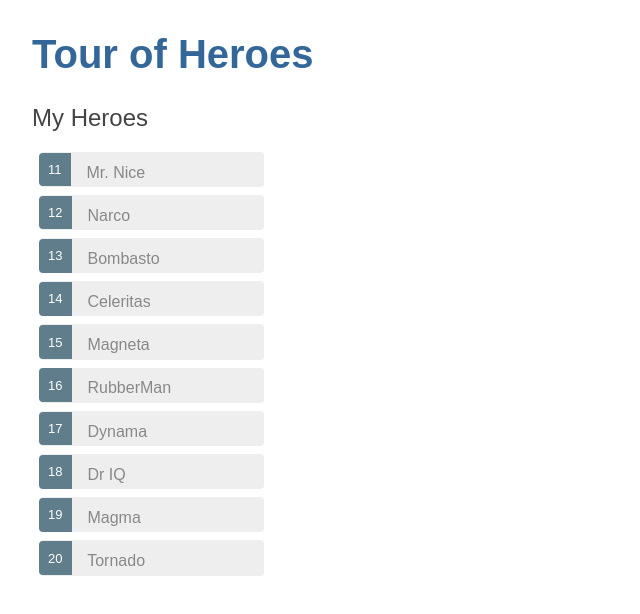
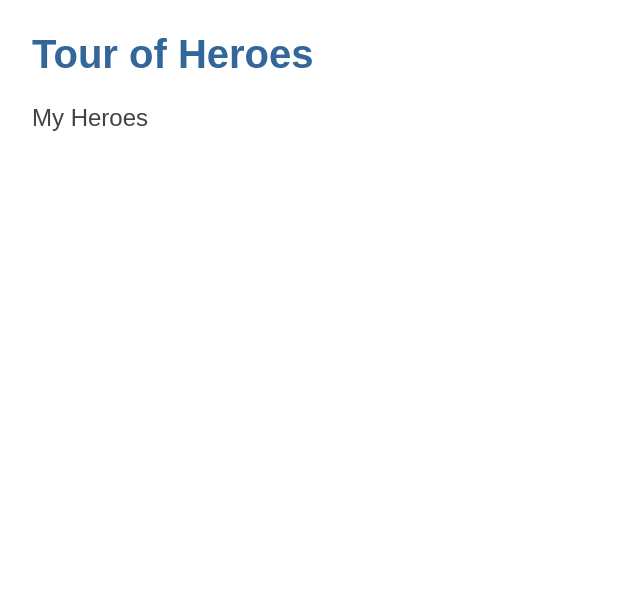
Before and after one commit to brian7lan3/angular-tour-of-heroes, an Angular app: page / in a window 1280 px wide. Shown: the top 614 px of the page, without its empty margins (0-640 px from the left). Built offline with nearby package versions, Linux system fonts and the light colour scheme.

Commit message:
删除 HEROES 的导入语句，因为你以后不会再用它了。 转而导入 HeroService。

```diff
--- a/src/app/heroes/heroes.component.ts
+++ b/src/app/heroes/heroes.component.ts
@@ -1,6 +1,6 @@
 import { Component, OnInit } from '@angular/core';
 import { Hero } from '../hero';
-import { HEROES } from '../mock-heroes';
+import { HeroService } from '../hero.service';
 
 @Component({
   selector: 'app-heroes',
@@ -12,7 +12,7 @@ export class HeroesComponent implements OnInit {
   //   id: 1,
   //   name: 'Windstorm'
   // };
-  heroes = HEROES;
+  heroes: Hero[];
   selectedHero: Hero;
 
   constructor() { }
```
